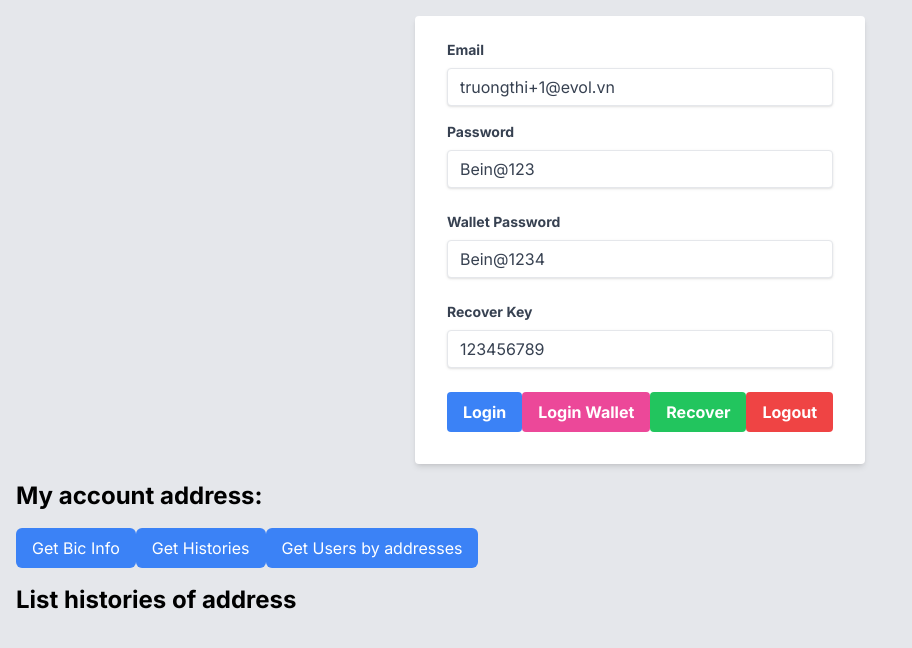
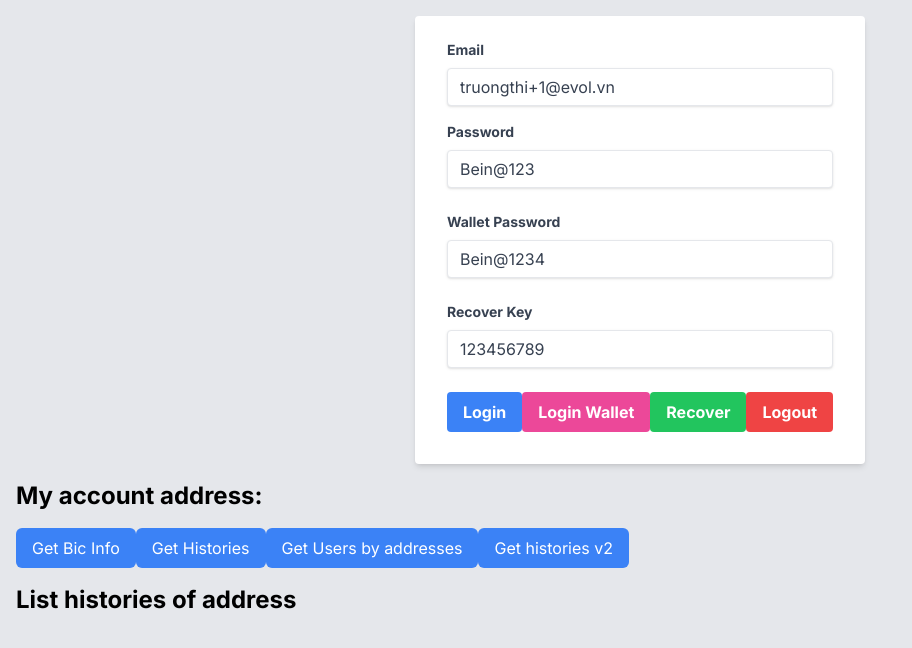
Before and after one commit to beincom/bic-sdk-example, a Next.js app: page /histories in a window 1280 px wide. Shown: the top 648 px of the page, without its empty margins (0-912 px from the left). Built offline with nearby package versions, Linux system fonts and the light colour scheme; what @beincom/aa-sdk, @beincom/dex, @beincom/signers would draw is missing.

Commit message:
feat: histories v2

```diff
--- a/src/app/histories/page.tsx
+++ b/src/app/histories/page.tsx
@@ -52,6 +52,24 @@ const HistoriesPage = () => {
 
       const bicInfo = await bicSubgraph.getBicInformation({});
       setBicAddresses(bicInfo.addresses);
+    } catch (error) {
+      handleNotification(`fetchTransactionFee error: ${error}`, "error");
+    }
+  };
+
+  const handleGetHistoriesV2 = async () => {
+    try {
+      if (!smartAccount) {
+        handleNotification("Please login first", "error");
+        return;
+      }
+
+      const bicInfo = await smartAccount.client.getHistories({
+        limit: 100,
+        order: "desc",
+        page: 1
+      });
+
     } catch (error) {
       handleNotification(`fetchTransactionFee error: ${error}`, "error");
     }
@@ -494,6 +512,8 @@ const HistoriesPage = () => {
     return historyItems;
   };
 
+
+
   return (
     <div className="bg-gray-200 p-4">
       <div className="w-full">
@@ -521,6 +541,13 @@ const HistoriesPage = () => {
         >
           Get Users by addresses
         </button>
+
+        <button
+          onClick={handleGetHistoriesV2}
+          className="bg-blue-500 text-white px-4 py-2 rounded-md"
+        >
+          Get histories v2
+        </button>
       </div>
       <div className="mb-4">
         <h3 className="text-2xl font-bold mb-4">List histories of address</h3>
--- a/src/app/marketplaces/page.tsx
+++ b/src/app/marketplaces/page.tsx
@@ -22,8 +22,8 @@ const MarketplacePage = () => {
 
   const { handleNotification } = useCustomSnackBar();
 
-  const auctionId = "92";
-  const listingId = "2";
+  const auctionId = "96";
+  const listingId = "3";
   const offerId = "2";
   useEffect(() => {
     if (session) {
```
